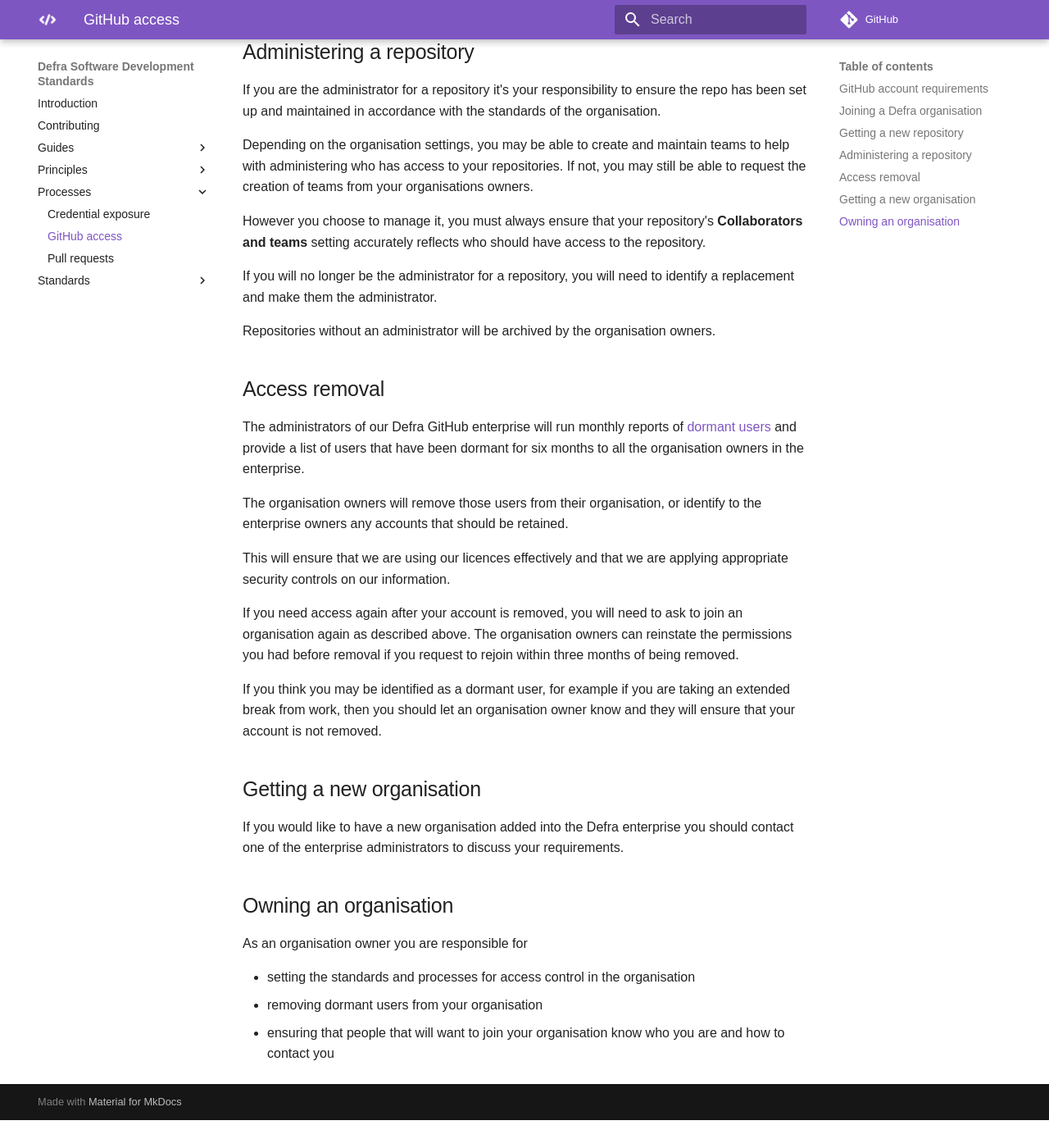
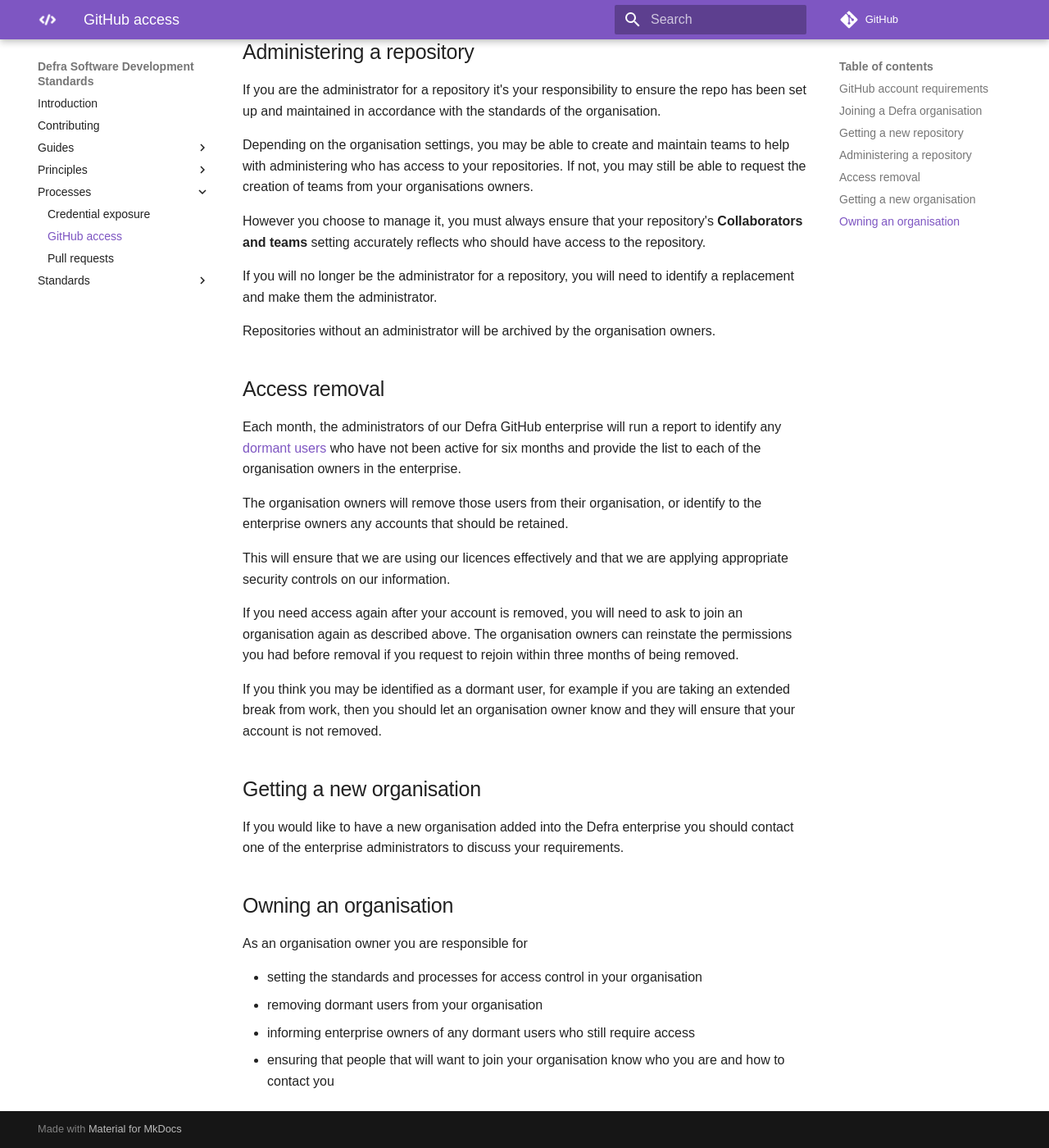
Before and after one commit to DEFRA/software-development-standards, an MkDocs documentation site: the page built from docs/processes/github_access.md, in a window 1280 px wide and 1400 px high, scrolled down 1456 px. Shown: the whole window at 82% size. Built offline with MkDocs 1.6.1 and Material for MkDocs 9.7.7, drawn with Linux system fonts in a browser that asks for light colours; some web fonts are replaced; comment, search, counter and statistics services are not loaded; before the commit the page ends 2822 px from its top, so only the background shows below that.

Commit message:
Clarified wording on dormant users

```diff
--- a/docs/processes/github_access.md
+++ b/docs/processes/github_access.md
@@ -55,7 +55,7 @@ Repositories without an administrator will be archived by the organisation owner
 
 ## Access removal
 
-The administrators of our Defra GitHub enterprise will run monthly reports of [dormant users](https://docs.github.com/en/enterprise-cloud@latest/admin/managing-accounts-and-repositories/managing-users-in-your-enterprise/managing-dormant-users) and provide a list of users that have been dormant for six months to all the organisation owners in the enterprise.
+Each month, the administrators of our Defra GitHub enterprise will run a report to identify any [dormant users](https://docs.github.com/en/enterprise-cloud@latest/admin/managing-accounts-and-repositories/managing-users-in-your-enterprise/managing-dormant-users) who have not been active for six months and provide the list to each of the organisation owners in the enterprise.
 
 The organisation owners will remove those users from their organisation, or identify to the enterprise owners any accounts that should be retained.
 
@@ -73,6 +73,7 @@ If you would like to have a new organisation added into the Defra enterprise you
 
 As an organisation owner you are responsible for
 
-- setting the standards and processes for access control in the organisation
+- setting the standards and processes for access control in your organisation
 - removing dormant users from your organisation
+- informing enterprise owners of any dormant users who still require access
 - ensuring that people that will want to join your organisation know who you are and how to contact you
```
